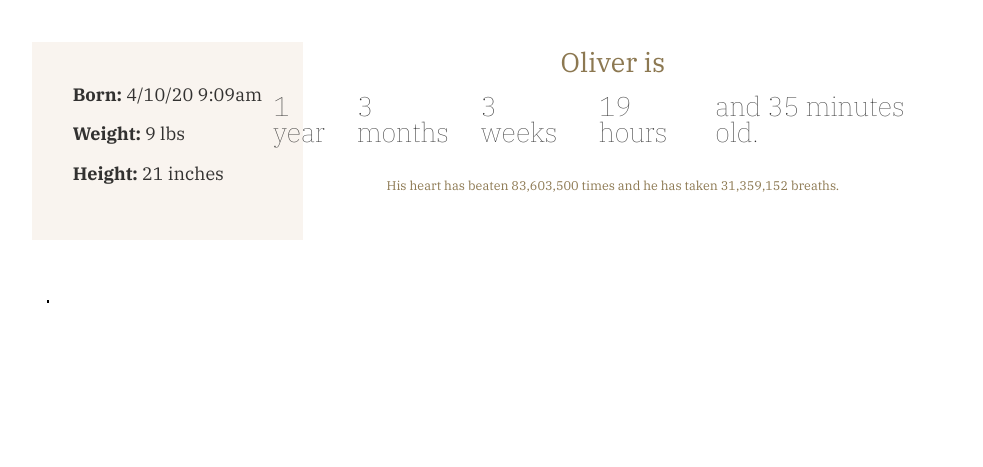
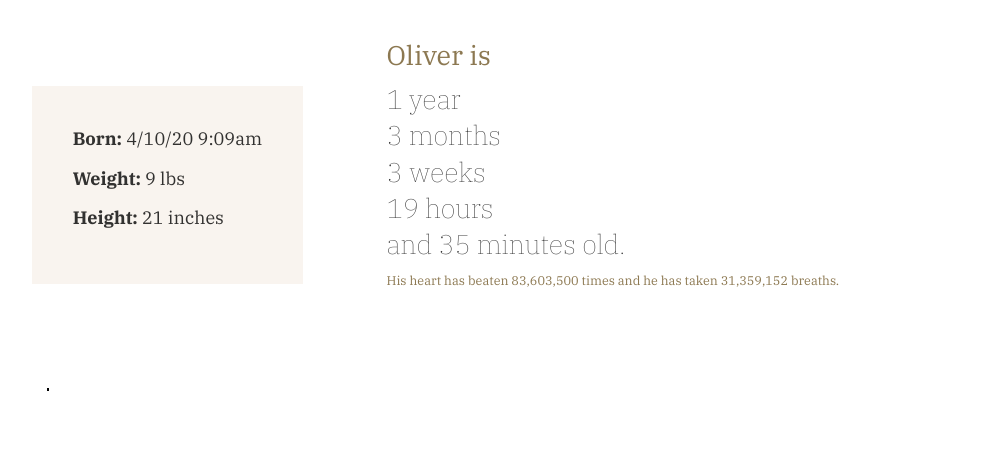
Before and after one commit to nicbovee/oliverbrooksbovee.com, a Gatsby site: page / in a window 1280 px wide. Shown: the part 794-1261 px from the top of the page, without its empty margins (148-1131 px from the left). Built offline with nearby package versions, Linux system fonts and the light colour scheme; Gatsby itself is replaced by a stand-in of ours.

Commit message:
make styles wrap

```diff
--- a/src/components/age.js
+++ b/src/components/age.js
@@ -84,11 +84,11 @@ const Age = () => {
     <AgeWrapper>
       <Intro>Oliver is</Intro>
       <StyledAge>
-        {Object.keys(age).map((x, i) => {
-          if (i === Object.keys(age).length - 1) {
-            return <div>and {age[x]} old.</div>
+        {Object.keys(age).filter(x => age[x] !== "").map((x, i) => {
+          if (i === Object.keys(age).filter(x => age[x] !== "").length - 1) {
+            return <div key={i} style={{ paddingBottom: "10px" }}>and {age[x]} old.</div>
           }
-          return <div style={{ paddingRight: "10px" }}>{age[x]}</div>
+          return <div key={i} style={{ paddingBottom: "10px" }}>{age[x]}</div>
         })}
       </StyledAge>
       <BreathWrapper>
@@ -106,15 +106,12 @@ const Intro = styled.p`
   margin-bottom: 1rem;
   font-weight: 500;
   width: 100%;
-  @media screen and (min-width: 850px) {
-    text-align: center;
-  }
+
 `
-const StyledAge = styled.p`
+const StyledAge = styled.div`
   font-size: 1.5rem;
   font-family: ${fonts.primary};
   font-weight: 100;
-  display: flex;
   width: 100%;
   @media screen and (max-width: 850px) {
     flex-direction: column;
```
